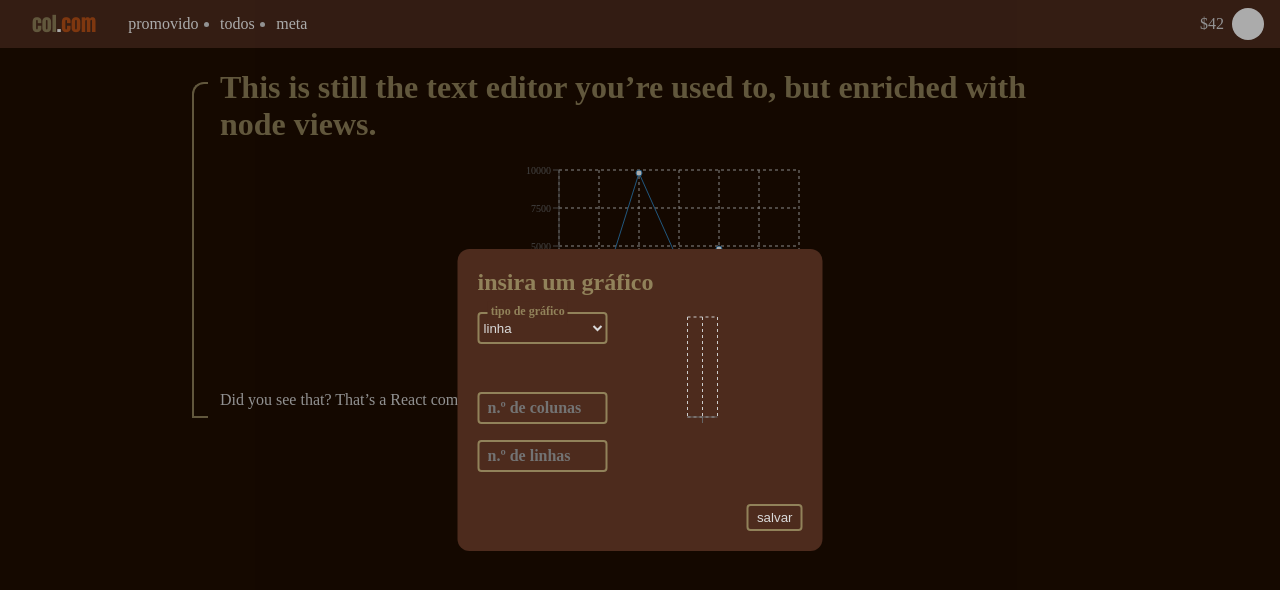
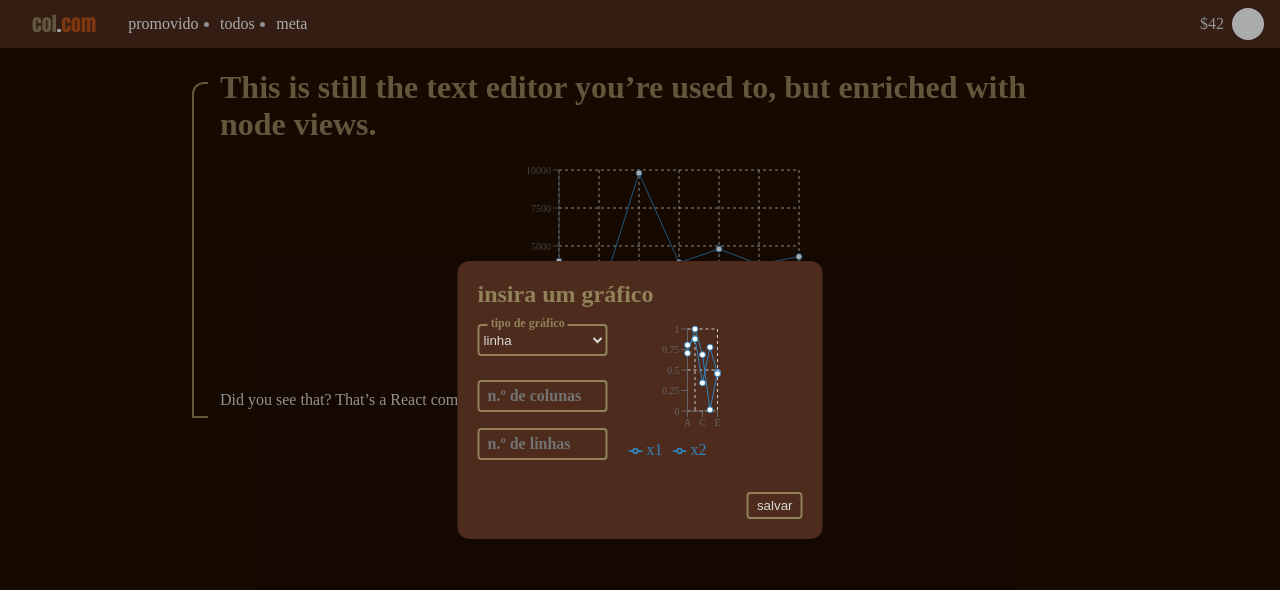
Before and after one commit to joallace/colcom, a React (Vite) app: page /write in a window 1280 px wide. Shown: the top 590 px of the page. Built offline with nearby package versions, Linux system fonts and the light colour scheme; some icons are missing.

Commit message:
Dados aleatórios ao criar o gráfico

```diff
--- a/src/assets/scss/_export.module.scss
+++ b/src/assets/scss/_export.module.scss
@@ -6,4 +6,5 @@
     defaultOrange: $default-orange;
     defaultYellow: $default-yellow;
     defaultInputBg: $default-input-bg;
+    defaultFontColor: $default-font-color;
 }
--- a/src/assets/scss/pages/_write.scss
+++ b/src/assets/scss/pages/_write.scss
@@ -8,7 +8,7 @@
             margin-bottom: 1rem;
         }
         select{
-            margin-bottom: 2rem;
+            margin-bottom: 0.5rem;
         }
 
     }
--- a/src/components/Chart.jsx
+++ b/src/components/Chart.jsx
@@ -22,11 +22,12 @@ import {
   Legend
 } from "recharts"
 
-import { defaultOrange, defaultGreen, defaultYellow, defaultInputBg } from "@/assets/scss/_export.module.scss"
+import { defaultOrange, defaultGreen, defaultYellow, defaultInputBg, defaultFontColor } from "@/assets/scss/_export.module.scss"
 import useScreenSize from "@/hooks/useScreenSize"
 
+
 export default ({ type, data = [{}], width, height, ...remainingProps }) => {
-  const COLORS = [defaultOrange, defaultGreen, defaultYellow]
+  const COLORS = [defaultOrange, defaultGreen, defaultYellow, defaultInputBg, defaultFontColor]
   let isDesktop = useScreenSize()
 
   const tooltipStyle = {
@@ -137,9 +138,9 @@ export default ({ type, data = [{}], width, height, ...remainingProps }) => {
             label
           >
             {
-              Object.keys(data[0]).map((row, index) => {
-                if (row !== "name")
-                  return <Cell key={`cell-${index}`} fill={COLORS[index % COLORS.length]} />
+              Object.keys(data).map((row, index) => {
+                // if (row !== "name")
+                return <Cell key={`cell-${index}`} fill={COLORS[index % COLORS.length]} />
               })
             }
           </Pie>
--- a/src/components/TextEditor.jsx
+++ b/src/components/TextEditor.jsx
@@ -40,6 +40,32 @@ export default ({ setContent = () => { }, tableConfig = { maxRows: 100, maxColum
   const [numberRows, setNumberRows] = React.useState(0)
   const [numberColumns, setNumberColumns] = React.useState(0)
   const [chartType, setChartType] = React.useState("line")
+
+
+  const generateChartData = (type, n_samples=5) => {
+    switch (type) {
+      case "line":
+      case "area":
+      case "bar":
+        return Array.from({ length: n_samples }, (_, i) => ({
+          name: String.fromCharCode('A'.charCodeAt()+i + Math.floor(i/26)*6),
+          x1: Math.random(),
+          x2: Math.random(),
+        }))
+      case "radar":
+      case "pie":
+        return Array.from({ length: n_samples }, (_, i) => ({
+          name: String.fromCharCode('A'.charCodeAt()+i + Math.floor(i/26)*6),
+          value: Math.random(),
+          x2: Math.random(),
+        }))
+      case "scatter":
+        return Array.from({ length: n_samples }, () => ({
+          x: Math.random(),
+          y: Math.random(),
+        }))
+    }
+  }
 
   const editor = useEditor({
     extensions: [
@@ -264,11 +290,11 @@ export default ({ setContent = () => { }, tableConfig = { maxRows: 100, maxColum
                 label="n.º de linhas"
                 placeholder="n.º de linhas"
                 value={numberRows ? numberRows : ""}
-                  onChange={e => { e.target.value >= 0 && setNumberRows(e.target.value.replace(/\D/, "")) }}
+                onChange={e => { e.target.value >= 0 && setNumberRows(e.target.value.replace(/\D/, "")) }}
               />
             </div>
           </div>
-          <ModalChart className="right" type={chartType} width={200} height={200} />
+          <ModalChart className="right" type={chartType} data={generateChartData(chartType)} width={200} height={200} />
         </div>
 
       </Modal >
```
